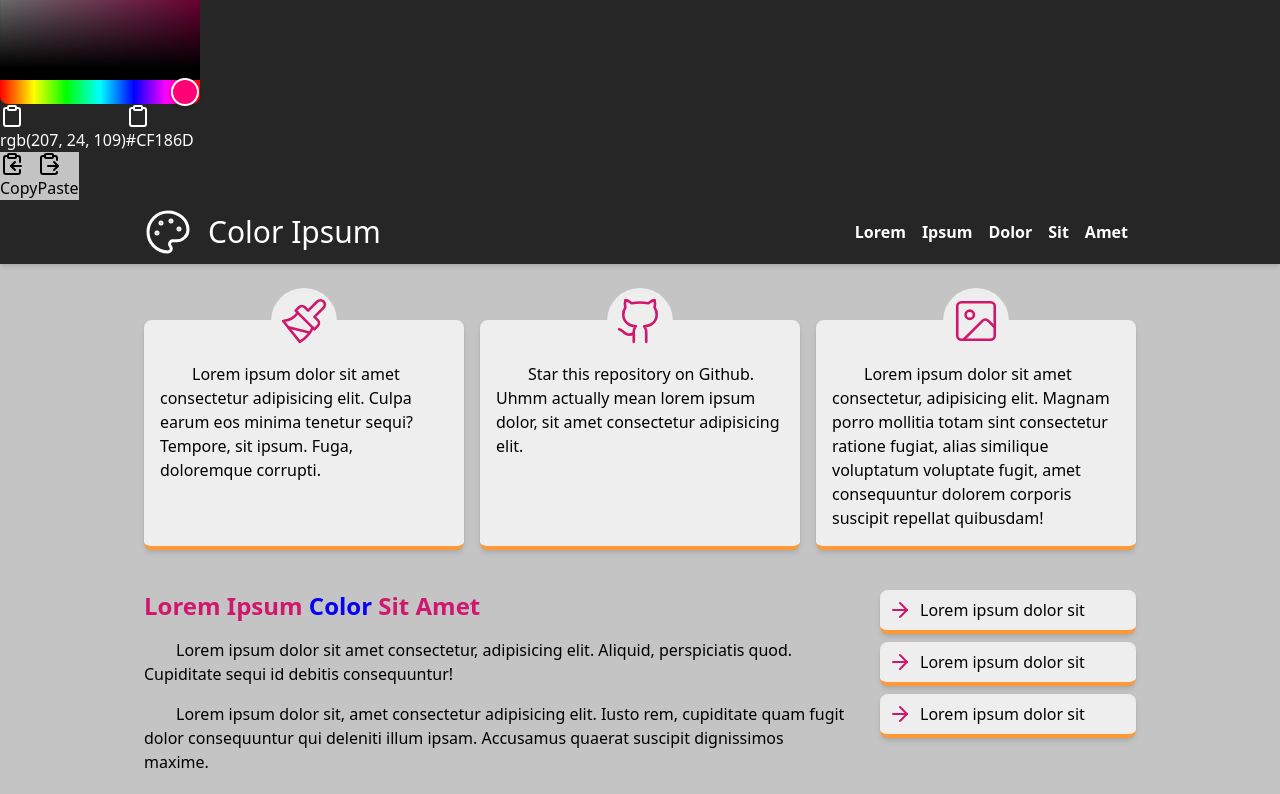
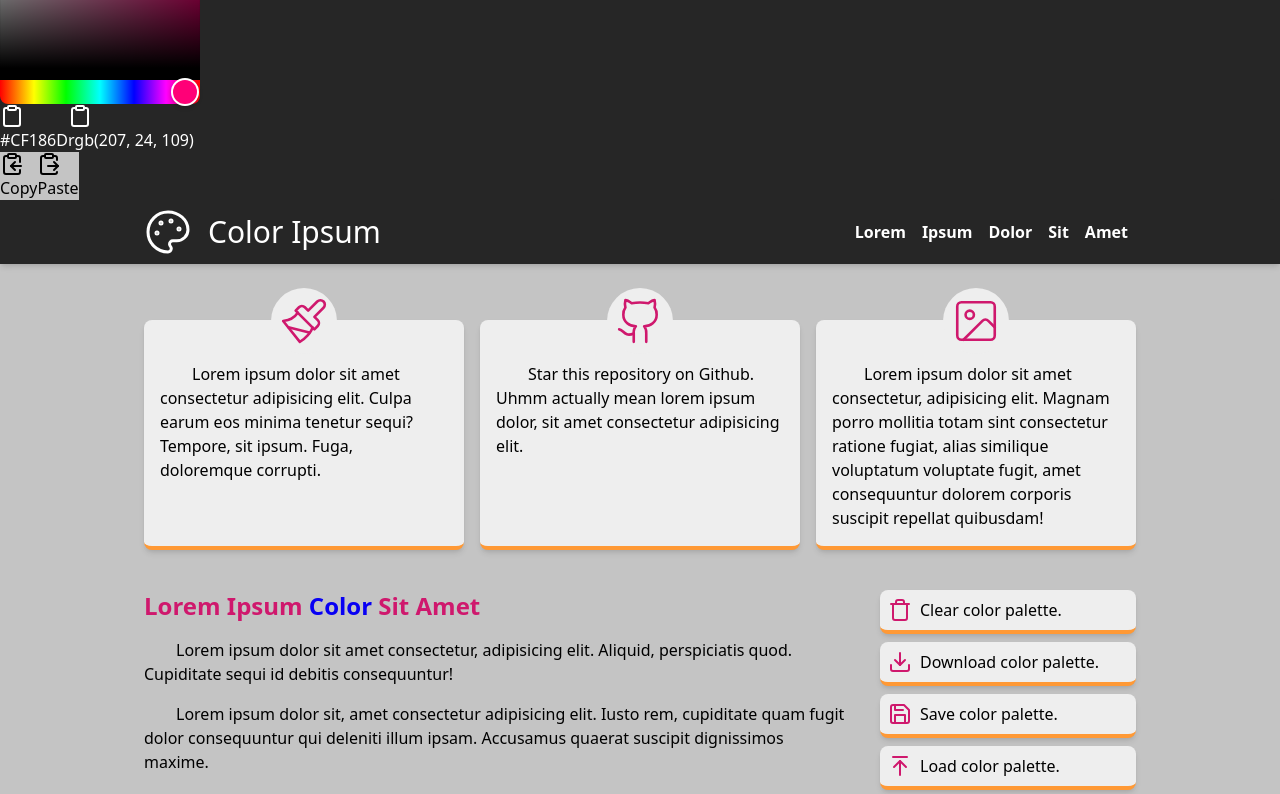
Before and after one commit to Elagoht/live-palette, a React (Vite) app: page / in a window 1280 px wide. Shown: the part 1280-2074 px from the top of the page. Built offline with nearby package versions, Linux system fonts and the light colour scheme.

Commit message:
feat: save, load, export, clear & refactor: utils

```diff
--- /dev/null
+++ b/src/components/ClearPalette.tsx
@@ -0,0 +1,21 @@
+import { Trash } from "lucide-react"
+import { handleColFifth, handleColFirst, handleColFourth, handleColSecond, handleColThird } from "../stores/hooks"
+
+const ClearPalette: React.FC = () => {
+
+  const clearLocalStorage: () => void = () => {
+    if (!window.confirm("Do you really want to clear your awesome palette?")) return
+    handleColFirst("rgb(38, 38, 38)")
+    handleColSecond("rgb(196, 196, 196)")
+    handleColThird("rgb(238, 238, 238)")
+    handleColFourth("rgb(255, 153, 53)")
+    handleColFifth("rgb(207, 24, 109)")
+  }
+
+  return <button onClick={clearLocalStorage} className="colThird colFourth">
+    <Trash className="colFifth" />
+    Clear color palette.
+  </button>
+}
+
+export default ClearPalette
--- a/src/components/ColorSelector.tsx
+++ b/src/components/ColorSelector.tsx
@@ -1,10 +1,10 @@
 import { ClipboardCopy, ClipboardPaste, Clipboard, ClipboardCheck } from "lucide-react"
 import { RgbStringColorPicker } from "react-colorful"
-import convert from "color-convert"
 import { useSelector } from "react-redux"
 import { RootState } from "../stores"
 import { handleClipboard } from "../stores/hooks"
 import { useState } from "react"
+import { rgbToHex } from "../utilities/translateColors"
 
 type ColorSelector = {
   toManage: string,
@@ -16,15 +16,6 @@ const ColorSelector: React.FC<ColorSelector> = ({ toManage, manageHandler }) =>
   const { clipboard } = useSelector((store: RootState) => store.Clipboard)
   const [RGB, setRGB] = useState(false)
   const [HEX, setHEX] = useState(false)
-
-  const translateToHex: (color: string) => string = (color) => {
-    const values: [number, number, number] = color
-      .replace("rgb(", "")
-      .replace(")", "")
-      .split(",", 3)
-      .map(Number) as [number, number, number]
-    return convert.rgb.hex(values)
-  }
 
   const copyToClipboard = (event: React.MouseEvent<HTMLButtonElement, MouseEvent>) => {
     event.preventDefault()
@@ -60,13 +51,13 @@ const ColorSelector: React.FC<ColorSelector> = ({ toManage, manageHandler }) =>
 
   return <div className="flex flex-col gap-2">
     <RgbStringColorPicker className="col-span-2" color={toManage} onChange={manageHandler} />
+    <button onClick={event => { copyToClipboard(event); notifyHEXCopy() }} className="flex items-center gap-2">
+      {HEX ? <ClipboardCheck /> : <Clipboard />}
+      <span className="grow text-center"> {rgbToHex(toManage)}</span>
+    </button>
     <button onClick={event => { copyToClipboard(event); notifyRGBCopy() }} className="flex items-center gap-2">
       {RGB ? <ClipboardCheck /> : <Clipboard />}
       <span className="grow text-center"> {toManage}</span>
-    </button>
-    <button onClick={event => { copyToClipboard(event); notifyHEXCopy() }} className="flex items-center gap-2">
-      {HEX ? <ClipboardCheck /> : <Clipboard />}
-      <span className="grow text-center">#{translateToHex(toManage)}</span>
     </button>
     <div className="flex gap-2">
       <button onClick={event => copyColor(event)} className="colSecond flex-1 hover:scale-105 hover:brightness-110 shadow-md transition-transform rounded-lg flex items-center gap-1 p-2"><ClipboardCopy /> Copy</button>
--- a/src/components/Design.tsx
+++ b/src/components/Design.tsx
@@ -1,4 +1,8 @@
-import { ArrowRight, Github, Image, Paintbrush, Palette } from "lucide-react"
+import { Github, Image, Paintbrush, Palette } from "lucide-react"
+import ClearPalette from "./ClearPalette"
+import ExportPalette from "./ExportPalette"
+import SavePalette from "./SavePalette"
+import LoadPalette from "./LoadPalette"
 
 const Design: React.FC = () => {
 
@@ -53,9 +57,10 @@ const Design: React.FC = () => {
         </main>
         <aside>
           <nav>
-            <a className="colThird colFourth"><ArrowRight className="colFifth" />Lorem ipsum dolor sit</a>
-            <a className="colThird colFourth"><ArrowRight className="colFifth" />Lorem ipsum dolor sit</a>
-            <a className="colThird colFourth"><ArrowRight className="colFifth" />Lorem ipsum dolor sit</a>
+            <ClearPalette />
+            <ExportPalette />
+            <SavePalette />
+            <LoadPalette />
           </nav>
         </aside>
       </div>
--- /dev/null
+++ b/src/components/ExportPalette.tsx
@@ -0,0 +1,61 @@
+import { Download } from "lucide-react"
+import { useSelector } from "react-redux"
+import { RootState } from "../stores"
+import { setTextColor } from "../utilities/textColors"
+import { rgbToHex, rgbToHsl, rgbToHsv } from "../utilities/translateColors"
+
+const ExportPalette: React.FC = () => {
+
+  const appColors = useSelector((store: RootState) => store.Colors)
+
+  const downloadPalette = () => {
+
+    // Convert palette to array
+    const colors = Array.from(Object.values(appColors))
+
+    // Create canvas to draw on
+    const canvas = document.createElement("canvas")
+    const context = canvas.getContext('2d') as CanvasRenderingContext2D
+    canvas.width = 1000;
+    canvas.height = 200;
+
+    // Palette square settings
+    const squareSize = 200;
+    const spacing = (canvas.width - squareSize * colors.length) / (colors.length + 1)
+
+    // Draw colors on canvas
+    for (let index = 0; index < colors.length; index++) {
+      const x = spacing + (squareSize + spacing) * index
+
+      // Fill color backgrounds
+      context.fillStyle = colors[index];
+      context.fillRect(x, 0, squareSize, squareSize);
+
+      // Write rgb codes on palette
+      context.fillStyle = setTextColor(colors[index])
+      context.font = '16px Arial'
+      context.textAlign = 'center'
+      context.textBaseline = 'middle'
+      context.fillText(rgbToHex(colors[index]), x + squareSize / 2, squareSize / 2 - 30)
+      context.fillText(colors[index], x + squareSize / 2, squareSize / 2 - 10)
+      context.fillText(rgbToHsl(colors[index]), x + squareSize / 2, squareSize / 2 + 10)
+      context.fillText(rgbToHsv(colors[index]), x + squareSize / 2, squareSize / 2 + 30)
+    }
+
+    // Convert canvas to data URL
+    const dataURL = canvas.toDataURL('image/png');
+
+    // Make button directly download image
+    const a = document.createElement("a");
+    a.href = dataURL;
+    a.download = "ColorPalette.png";
+    a.click();
+  }
+
+  return <button className="colThird colFourth" onClick={downloadPalette}>
+    <Download className="colFifth" />
+    Download color palette.
+  </button>
+}
+
+export default ExportPalette
--- /dev/null
+++ b/src/components/LoadPalette.tsx
@@ -0,0 +1,23 @@
+import { ArrowUpToLine } from "lucide-react"
+import { handleColFifth, handleColFirst, handleColFourth, handleColSecond, handleColThird } from "../stores/hooks"
+
+const LoadPalette: React.FC = () => {
+
+  const loadColors: () => void = () => {
+    if (localStorage.getItem("SavedColors") === undefined) return
+    const colors = JSON.parse(localStorage.getItem("SavedColors") as string)
+    console.log(colors)
+    handleColFirst(colors.colFirst)
+    handleColSecond(colors.colSecond)
+    handleColThird(colors.colThird)
+    handleColFourth(colors.colFourth)
+    handleColFifth(colors.colFifth)
+  }
+
+  return <button className="colThird colFourth" onClick={loadColors}>
+    <ArrowUpToLine className="colFifth" />
+    Load color palette.
+  </button>
+}
+
+export default LoadPalette
--- /dev/null
+++ b/src/components/SavePalette.tsx
@@ -0,0 +1,21 @@
+import { Save } from "lucide-react"
+import { useSelector } from "react-redux"
+import { RootState } from "../stores"
+
+
+const SavePalette: React.FC = () => {
+
+  const colors = useSelector((store: RootState) => store.Colors)
+
+  const saveColors: () => void = () => {
+    if (!window.confirm("This action will perform overwrite your existing palette. Still want to continue?")) return
+    localStorage.setItem("SavedColors", JSON.stringify(colors))
+  }
+
+  return <button className="colThird colFourth" onClick={saveColors}>
+    <Save className="colFifth" />
+    Save color palette.
+  </button>
+}
+
+export default SavePalette
--- a/src/components/Style.tsx
+++ b/src/components/Style.tsx
@@ -1,23 +1,16 @@
 import { useSelector } from "react-redux"
 import { RootState } from "../stores"
-
+import { setTextColor } from "../utilities/textColors"
 
 const Style: React.FC = () => {
-
-  const getLight: (color: string) => number = (color: string) => {
-    return parseInt(color.split(",")[2].replace("%)", ""))
-  }
-  const setTextColor: (light: number) => string = (light: number) => {
-    return (light < 70) ? "white" : "black"
-  }
 
   const colors = useSelector((store: RootState) => store.Colors)
 
   return <style>{`
-  body { background-color: ${colors.colSecond}; color: ${setTextColor(getLight(colors.colSecond))}; }
-  .colFirst { background-color: ${colors.colFirst}; color: ${setTextColor(getLight(colors.colFirst))}; }
-  .colSecond { background-color: ${colors.colSecond}; color: ${setTextColor(getLight(colors.colSecond))};}
-  .colThird { background-color: ${colors.colThird};  color: ${setTextColor(getLight(colors.colThird))};}
+  body { background-color: ${colors.colSecond}; color: ${setTextColor(colors.colSecond)}; }
+  .colFirst { background-color: ${colors.colFirst}; color: ${setTextColor(colors.colFirst)}; }
+  .colSecond { background-color: ${colors.colSecond}; color: ${setTextColor(colors.colSecond)};}
+  .colThird { background-color: ${colors.colThird};  color: ${setTextColor(colors.colThird)};}
   .colFourth { border-color: ${colors.colFourth}; }
   .colFifth { color: ${colors.colFifth}; }
 `}</style>
--- a/src/index.css
+++ b/src/index.css
@@ -72,7 +72,7 @@
   aside nav {
     @apply grid gap-y-2;
   }
-  aside nav a {
+  aside nav button {
     @apply border-b-4 p-2 shadow-md rounded-lg flex items-center gap-2;
   }
 }
--- /dev/null
+++ b/src/utilities/textColors.ts
@@ -0,0 +1,6 @@
+export const getLight: (color: string) => number = (color: string) => {
+  return parseInt(color.split(",")[2].replace("%)", ""))
+}
+export const setTextColor: (color: string) => string = (color: string) => {
+  return (getLight(color) < 70) ? "white" : "black"
+}
--- /dev/null
+++ b/src/utilities/translateColors.ts
@@ -0,0 +1,21 @@
+import convert from "color-convert"
+
+const splitRgbToArray: (color: string) => [number, number, number] = (color) => {
+  return color
+    .replace("rgb(", "")
+    .replace(")", "")
+    .split(",", 3)
+    .map(Number) as [number, number, number]
+}
+
+export const rgbToHex: (color: string) => string = (color) => {
+  return "#" + convert.rgb.hex(splitRgbToArray(color))
+}
+
+export const rgbToHsl: (color: string) => string = (color) => {
+  return "hsl(" + convert.rgb.hsl(splitRgbToArray(color)) + ")"
+}
+
+export const rgbToHsv: (color: string) => string = (color) => {
+  return "hsv(" + convert.rgb.hsv(splitRgbToArray(color)) + ")"
+}
```
